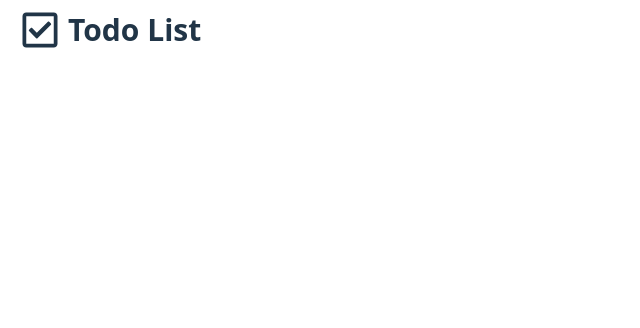
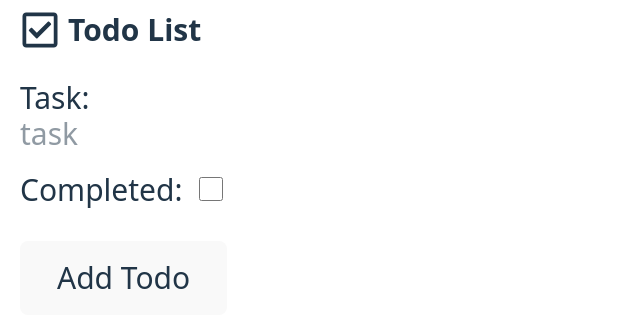
Before and after one commit to rbc33/todo-react-miniproject, a React (Vite) app: page /addtodo in a window 1280 px wide. Before the commit this address had no page. Shown: the top 328 px of the page, without its empty margins (0-640 px from the left). Built offline with nearby package versions, Linux system fonts and the light colour scheme; the HTML template or start-up script is replaced by a standard one.

Commit message:
fix addTodo, and added padding to components

```diff
--- a/src/App.tsx
+++ b/src/App.tsx
@@ -27,7 +27,8 @@ function App() {
 						/>
 					}
 				/>
-				<Route path="/newTask" element={<AddTodo />} />
+				<Route path="/addtodo" element={<AddTodo />} />
+				<Route path="/*" element={<h1 className="p-5">Error 404</h1>} />
 			</Routes>
 		</>
 	)
--- a/src/components/AddTodo.tsx
+++ b/src/components/AddTodo.tsx
@@ -1,5 +1,6 @@
-import React, { useState } from 'react'
+import { useState } from 'react'
 import useTodoStore from '../store/store'
+// import List from './List'
 
 const AddTodo = () => {
 	const { todos, addTodo } = useTodoStore()
@@ -8,25 +9,32 @@ const AddTodo = () => {
 	const newId = Math.max(...todos.map((t) => t.id))
 
 	const handleClick = () => {
-		if (task) addTodo({ id: newId, task: task, completed: completed })
+		if (task) {
+			addTodo({ id: newId, task: task, completed: completed })
+		}
 	}
 	return (
-		<div className="text-3xl space-x-2">
+		<div className="text-3xl space-x-2  space-y-5 p-5">
 			<label>Task: </label>
+			<br />
 			<input
 				type="text"
 				placeholder={'task'}
 				onChange={(e) => setTask(e.target.value)}
 			/>
+			<br />
 			<label htmlFor={'newTodo'}>Completed:</label>
 			<input
 				className="size-6 ml-2"
 				type="checkbox"
-				checked={false}
 				onClick={() => setCompleted(!completed)}
 				id={'newTodo'}
 			/>
-			<button onClick={() => handleClick} />
+			<br />
+			<button className="mt-5" onClick={handleClick}>
+				Add Todo
+			</button>
+			{/* <List todos={todos} /> */}
 		</div>
 	)
 }
--- a/src/components/List.tsx
+++ b/src/components/List.tsx
@@ -11,7 +11,7 @@ interface Props {
 const List = ({ todos }: Props) => {
 	const { removeTodo } = useTodoStore()
 	return (
-		<>
+		<div className="p-5">
 			{todos.map((t) => (
 				<p
 					className="text-3xl flex gap-5 items-center w-200"
@@ -34,7 +34,7 @@ const List = ({ todos }: Props) => {
 					)}
 				</p>
 			))}
-		</>
+		</div>
 	)
 }
 
--- a/src/components/TodoDetail.tsx
+++ b/src/components/TodoDetail.tsx
@@ -12,7 +12,7 @@ const TodoDetail = () => {
 	const todo = todos.find((t) => t.id === parseInt(id!))
 
 	return (
-		<div className="text-3xl space-x-2">
+		<div className="text-3xl space-x-2 p-5">
 			<label>Task: </label>
 			<input
 				type="text"
```
